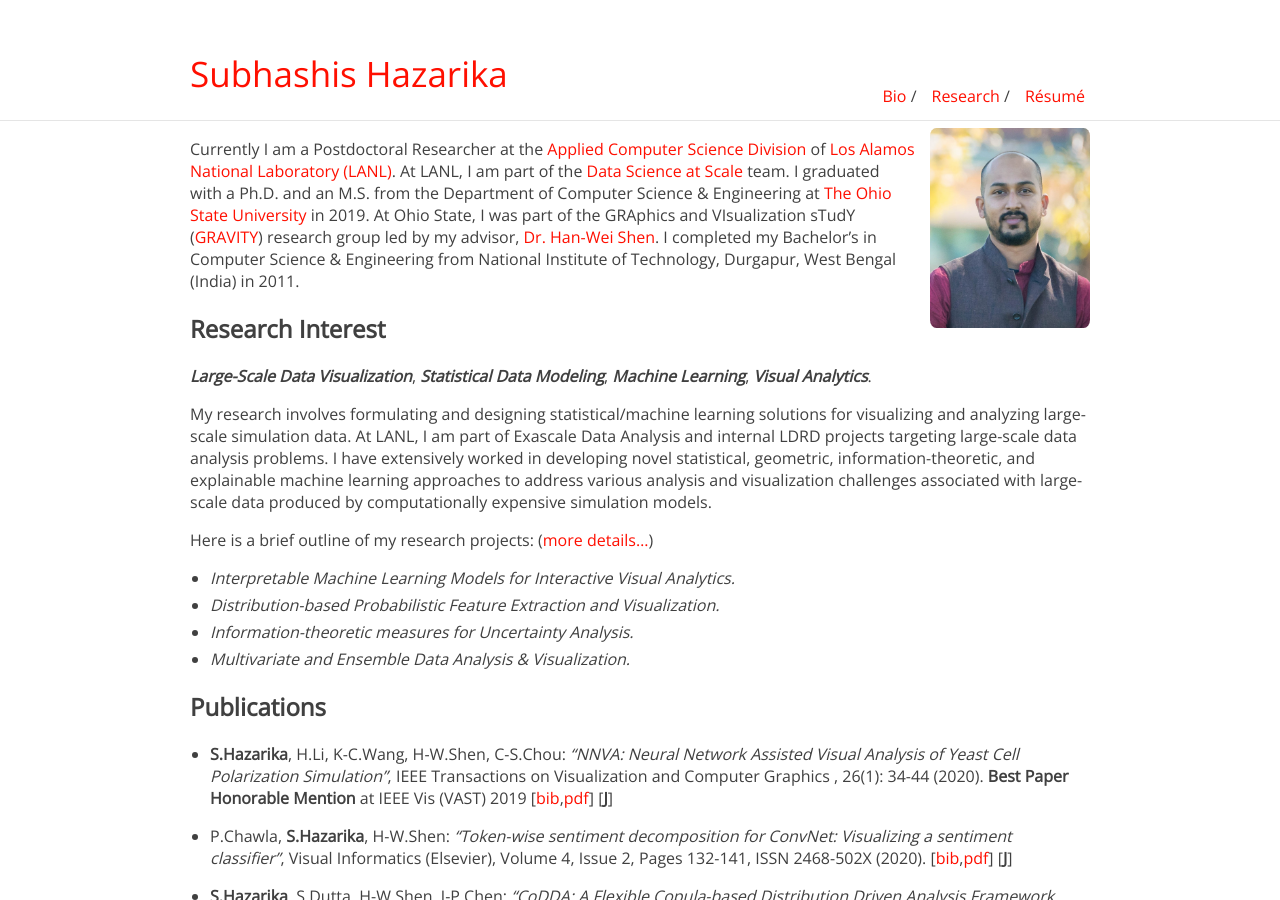
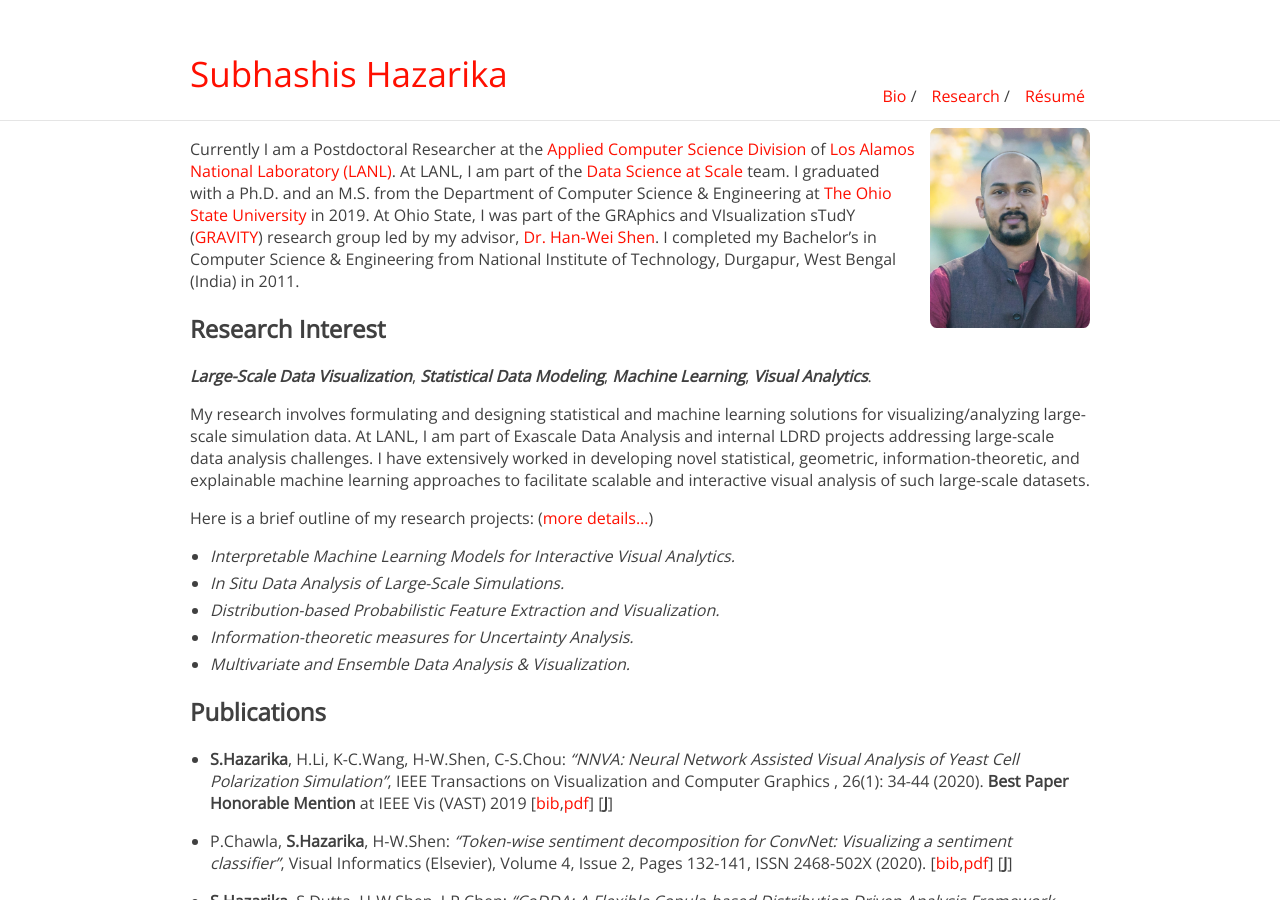
Before and after one commit to subhashis-parc/subhashis.github.io, a Jekyll site: the page built from index.md, in a window 1280 px wide and 900 px high. Built offline with Jekyll 4.4.1, drawn with Linux system fonts in a browser that asks for light colours.

Commit message:
reserach statement

```diff
--- a/index.md
+++ b/index.md
@@ -12,7 +12,7 @@ Currently I am a Postdoctoral Researcher at the [Applied Computer Science Divisi
 
 <i><b>Large-Scale Data Visualization</b></i>, <i><b>Statistical Data Modeling</b></i>, <i><b>Machine Learning</b></i>, <i><b>Visual Analytics</b></i>.
 
-My research involves formulating and designing statistical/machine learning solutions for visualizing and analyzing large-scale simulation data. At LANL, I am part of Exascale Data Analysis and internal LDRD projects targeting large-scale data analysis problems. I have extensively worked in developing novel statistical, geometric, information-theoretic, and explainable machine learning approaches to address various analysis and visualization challenges associated with large-scale data produced by computationally expensive simulation models.
+My research involves formulating and designing statistical and machine learning solutions for visualizing/analyzing large-scale simulation data. At LANL, I am part of Exascale Data Analysis and internal LDRD projects addressing large-scale data analysis challenges. I have extensively worked in developing novel statistical, geometric, information-theoretic, and explainable machine learning approaches to facilitate scalable and interactive visual analysis of such large-scale datasets.
 
 Here is a brief outline of my research projects: ([more details...](/research))
 
@@ -25,6 +25,7 @@ Here is a brief outline of my research projects: ([more details...](/research))
 
 
 * <i>Interpretable Machine Learning Models for Interactive Visual Analytics. </i>
+* <i>In Situ Data Analysis of Large-Scale Simulations. </i>
 * <i>Distribution-based Probabilistic Feature Extraction and Visualization.</i>
 * <i>Information-theoretic measures for Uncertainty Analysis.</i>
 * <i>Multivariate and Ensemble Data Analysis & Visualization.</i>
```
